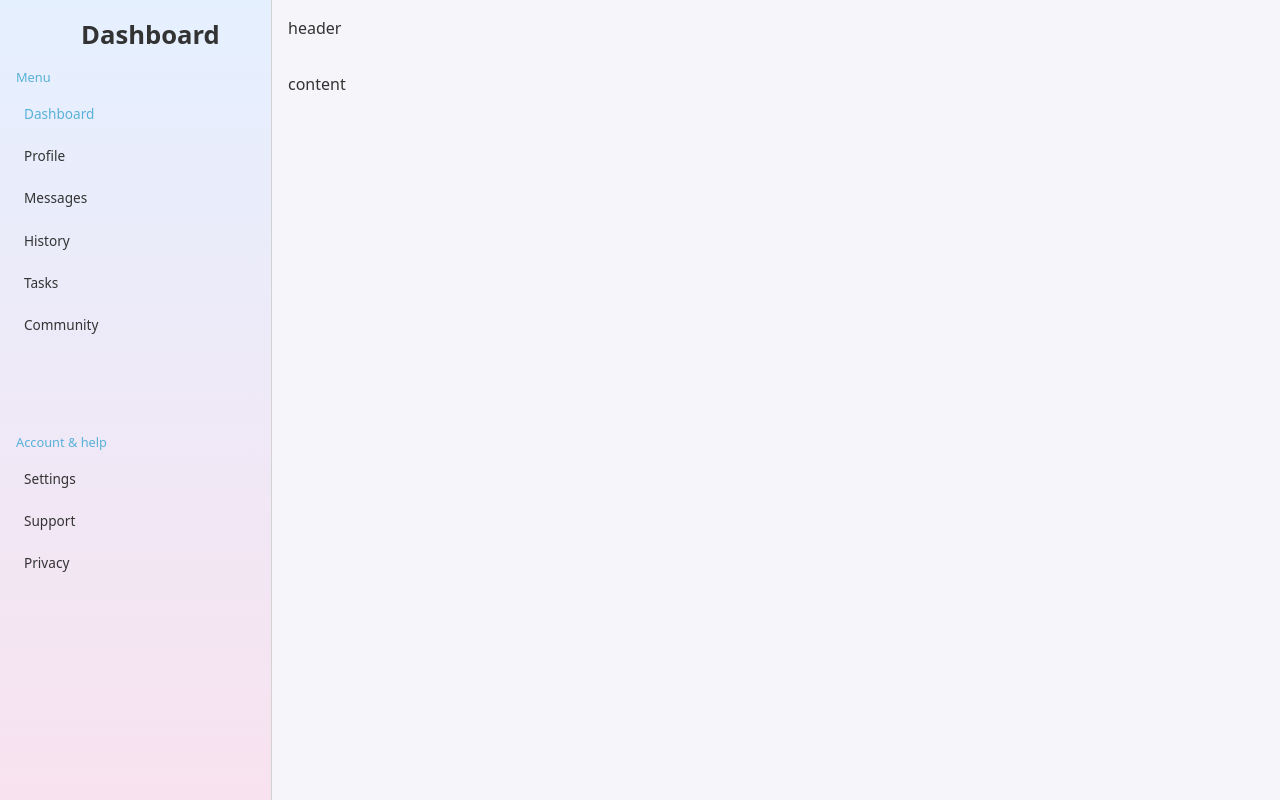
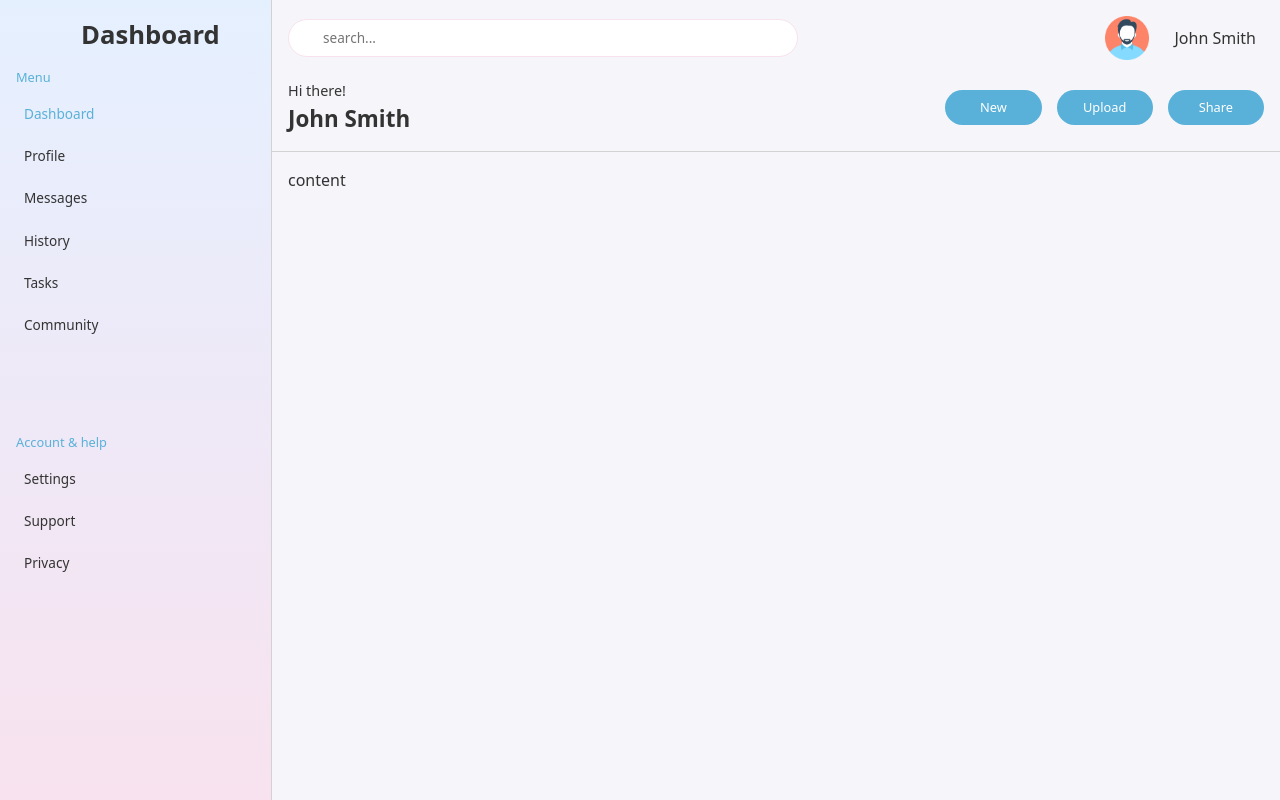
Before and after one commit to aiwaziri05/admin-dashboard.io, a website: page index.html in a window 1280 px wide. Drawn offline with nearby package versions, Linux system fonts and the light colour scheme.

Commit message:
add header styles

```diff
--- a/index.html
+++ b/index.html
@@ -94,7 +94,26 @@
 			</div>
 		</nav>
 		<main class="main">
-			<header class="header">header</header>
+			<header class="header">
+				<form class="search-form">
+					<input type="text" name="search" id="search" placeholder="search..." />
+					<label for="search"><i class="ai-search" aria-label="search"></i></label>
+				</form>
+				<div class="profile">
+					<a href="#"><i class="ai-bell"></i></a>
+					<img src="./images/profile-icon.png" alt="profile image" />
+					<p>John Smith</p>
+				</div>
+				<div class="user-info">
+					<p>Hi there!</p>
+					<h3>John Smith</h3>
+				</div>
+				<div class="buttons">
+					<button type="button">New</button>
+					<button type="button">Upload</button>
+					<button type="button">Share</button>
+				</div>
+			</header>
 			<section class="content">content</section>
 		</main>
 	</body>
--- a/style.css
+++ b/style.css
@@ -67,6 +67,7 @@ form {
 input,
 button,
 select {
+	font: inherit;
 	font-size: 80%;
 	appearance: none;
 	transition: all 0.4s ease;
@@ -173,3 +174,92 @@ p {
 .menu li:has(.active) {
 	color: var(--blue-clr);
 }
+
+.header {
+	border-bottom: 1px solid var(--slate-gray);
+	display: grid;
+	grid-template-columns: 2fr 1fr;
+	gap: 20px;
+	align-items: center;
+}
+
+.header form {
+	position: relative;
+}
+
+.header form > input[type='text'] {
+	width: 80%;
+	font-size: 0.85rem;
+	border: 1px solid var(--very-light-pink);
+	padding: 0.6em 1em 0.6em 2.5em;
+	border-radius: 2em;
+	outline: none;
+}
+
+.header form i {
+	position: absolute;
+	left: 12px;
+	top: 50%;
+	transform: translateY(-50%);
+}
+
+.header form:has(:focus, :hover) input {
+	border-color: var(--blue-clr);
+}
+
+.header .profile {
+	padding-inline-end: 0.5em;
+	gap: 25px;
+}
+
+.profile img {
+	height: 2.75rem;
+}
+
+.profile i {
+	color: var(--text-clr);
+	font-size: 1.52rem;
+}
+
+.header i {
+	cursor: pointer;
+}
+
+.profile p {
+	white-space: nowrap;
+	font-weight: 500;
+}
+
+.user-info p {
+	font-size: 0.9rem;
+}
+
+.user-info h3 {
+	font-size: 1.4rem;
+	font-weight: 600;
+}
+
+.header > div:nth-child(2),
+.header > div:last-child {
+	display: flex;
+	justify-content: end;
+	align-items: center;
+}
+
+.header > div:last-child {
+	gap: 15px;
+}
+
+.header > div button[type='button'] {
+	flex: 1;
+	min-width: fit-content;
+	padding: 0.6em 1.75em;
+	background-color: var(--blue-clr);
+	color: #fff;
+	border: 0;
+	border-radius: 2em;
+}
+
+.header > div button[type='button']:hover {
+	opacity: 0.8;
+}
```
Also changed, not shown: images/profile-icon.png (added).
